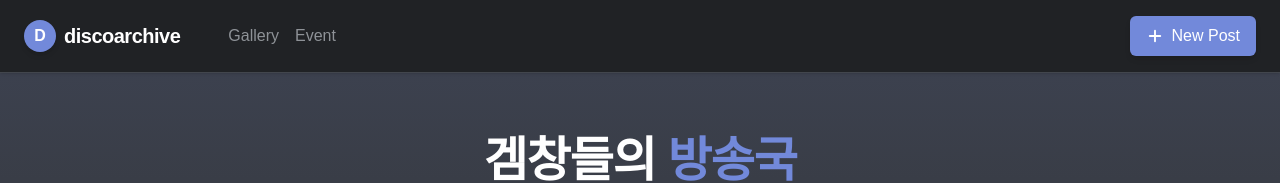
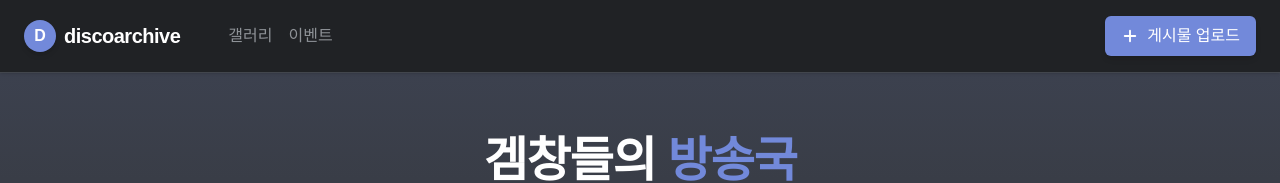
Before and after one commit to icis030298-hash/discoarchive, a Next.js app: page / in a window 1280 px wide. Shown: the top 183 px of the page. Built offline with nearby package versions, Linux system fonts and the light colour scheme.

Commit message:
localize-ui-to-korean

```diff
--- a/src/components/Navigation.tsx
+++ b/src/components/Navigation.tsx
@@ -20,10 +20,10 @@ export default function Navigation({ onNewPost }: NavigationProps) {
         </Link>
         <div className="hidden md:flex gap-4 ml-6">
           <Link href="/" className="text-discord-muted hover:text-white transition-colors font-medium">
-            Gallery
+            갤러리
           </Link>
           <Link href="/event" className="text-discord-muted hover:text-white transition-colors font-medium">
-            Event
+            이벤트
           </Link>
         </div>
       </div>
@@ -36,7 +36,7 @@ export default function Navigation({ onNewPost }: NavigationProps) {
             <line x1="12" y1="5" x2="12" y2="19"></line>
             <line x1="5" y1="12" x2="19" y2="12"></line>
           </svg>
-          New Post
+          게시물 업로드
         </button>
       </div>
     </nav>
--- a/src/components/PostModal.tsx
+++ b/src/components/PostModal.tsx
@@ -170,7 +170,7 @@ export default function PostModal({ post, onClose, onDelete, onUpdate }: PostMod
                       onClick={handleSaveEdit}
                       className="bg-discord-blurple text-white px-2 py-1 rounded text-xs font-bold hover:bg-[#5865F2]"
                     >
-                      SAVE
+                      저장
                     </button>
                   ) : (
                     <>
@@ -212,7 +212,7 @@ export default function PostModal({ post, onClose, onDelete, onUpdate }: PostMod
                   className="bg-discord-darkest text-discord-blurple border border-discord-blurple rounded px-2 py-0.5 text-xs w-full"
                   value={editTags}
                   onChange={(e) => setEditTags(e.target.value)}
-                  placeholder="Tags (comma separated)"
+                  placeholder="해시태그 (쉼표로 구분)"
                 />
               ) : (
                 <div className="flex flex-wrap gap-1 mt-2">
@@ -239,7 +239,7 @@ export default function PostModal({ post, onClose, onDelete, onUpdate }: PostMod
           <div className="flex-1 overflow-y-auto p-4 space-y-4 min-h-0 bg-discord-dark">
             {comments.length === 0 ? (
               <div className="h-full flex items-center justify-center text-discord-muted text-sm text-center">
-                No comments yet.<br/>Be the first to share your thoughts!
+                아직 댓글이 없습니다.<br/>첫 소감을 남겨보세요!
               </div>
             ) : (
               comments.map((comment) => (
@@ -306,7 +306,7 @@ export default function PostModal({ post, onClose, onDelete, onUpdate }: PostMod
                 type="text"
                 value={newComment}
                 onChange={(e) => setNewComment(e.target.value)}
-                placeholder="Write a comment..."
+                placeholder="댓글 작성..."
                 className="flex-1 bg-discord-darkest text-discord-text px-4 py-2.5 rounded-lg focus:outline-none focus:ring-1 focus:ring-discord-blurple text-sm"
               />
               <button
@@ -314,7 +314,7 @@ export default function PostModal({ post, onClose, onDelete, onUpdate }: PostMod
                 disabled={!newComment.trim()}
                 className="bg-discord-blurple text-white px-4 py-2.5 rounded-lg font-medium disabled:opacity-50 disabled:cursor-not-allowed hover:bg-[#5865F2] transition-colors"
               >
-                Send
+                전송
               </button>
             </form>
           </div>
--- a/src/components/UploadModal.tsx
+++ b/src/components/UploadModal.tsx
@@ -59,7 +59,7 @@ export default function UploadModal({ onClose, onUpload }: UploadModalProps) {
       >
         <div className="p-6">
           <div className="flex justify-between items-center mb-6">
-            <h2 className="text-2xl font-bold text-white">Create New Post</h2>
+            <h2 className="text-2xl font-bold text-white">게시물 업로드</h2>
             <button onClick={onClose} className="text-discord-muted hover:text-white transition-colors">
               <svg xmlns="http://www.w3.org/2000/svg" width="24" height="24" viewBox="0 0 24 24" fill="none" stroke="currentColor" strokeWidth="2" strokeLinecap="round" strokeLinejoin="round">
                 <line x1="18" y1="6" x2="6" y2="18"></line>
@@ -97,30 +97,30 @@ export default function UploadModal({ onClose, onUpload }: UploadModalProps) {
                     <circle cx="8.5" cy="8.5" r="1.5"></circle>
                     <polyline points="21 15 16 10 5 21"></polyline>
                   </svg>
-                  <span className="font-medium">Click to upload image or video</span>
+                  <span className="font-medium">클릭하여 이미지나 동영상 업로드</span>
                 </div>
               )}
             </div>
 
             <div>
-              <label className="block text-xs font-bold text-discord-muted uppercase mb-2">Title</label>
+              <label className="block text-xs font-bold text-discord-muted uppercase mb-2">제목</label>
               <input
                 type="text"
                 value={title}
                 onChange={(e) => setTitle(e.target.value)}
-                placeholder="What's this memory about?"
+                placeholder=""
                 className="w-full bg-discord-darkest text-discord-text px-4 py-3 rounded-md focus:outline-none focus:ring-2 focus:ring-discord-blurple"
                 required
               />
             </div>
 
             <div>
-              <label className="block text-xs font-bold text-discord-muted uppercase mb-2">Tags (comma separated)</label>
+              <label className="block text-xs font-bold text-discord-muted uppercase mb-2">해시태그</label>
               <input
                 type="text"
                 value={tags}
                 onChange={(e) => setTags(e.target.value)}
-                placeholder="Valorant, Minecraft, highlight..."
+                placeholder=""
                 className="w-full bg-discord-darkest text-discord-text px-4 py-3 rounded-md focus:outline-none focus:ring-2 focus:ring-discord-blurple"
               />
             </div>
@@ -131,14 +131,14 @@ export default function UploadModal({ onClose, onUpload }: UploadModalProps) {
                 onClick={onClose}
                 className="px-5 py-2.5 text-white hover:underline"
               >
-                Cancel
+                취소
               </button>
               <button
                 type="submit"
                 disabled={!title}
                 className="bg-discord-blurple text-white px-6 py-2.5 rounded-md font-medium disabled:opacity-50 disabled:cursor-not-allowed hover:bg-[#5865F2] transition-colors"
               >
-                Post Memory
+                추억 남기기
               </button>
             </div>
           </form>
```
